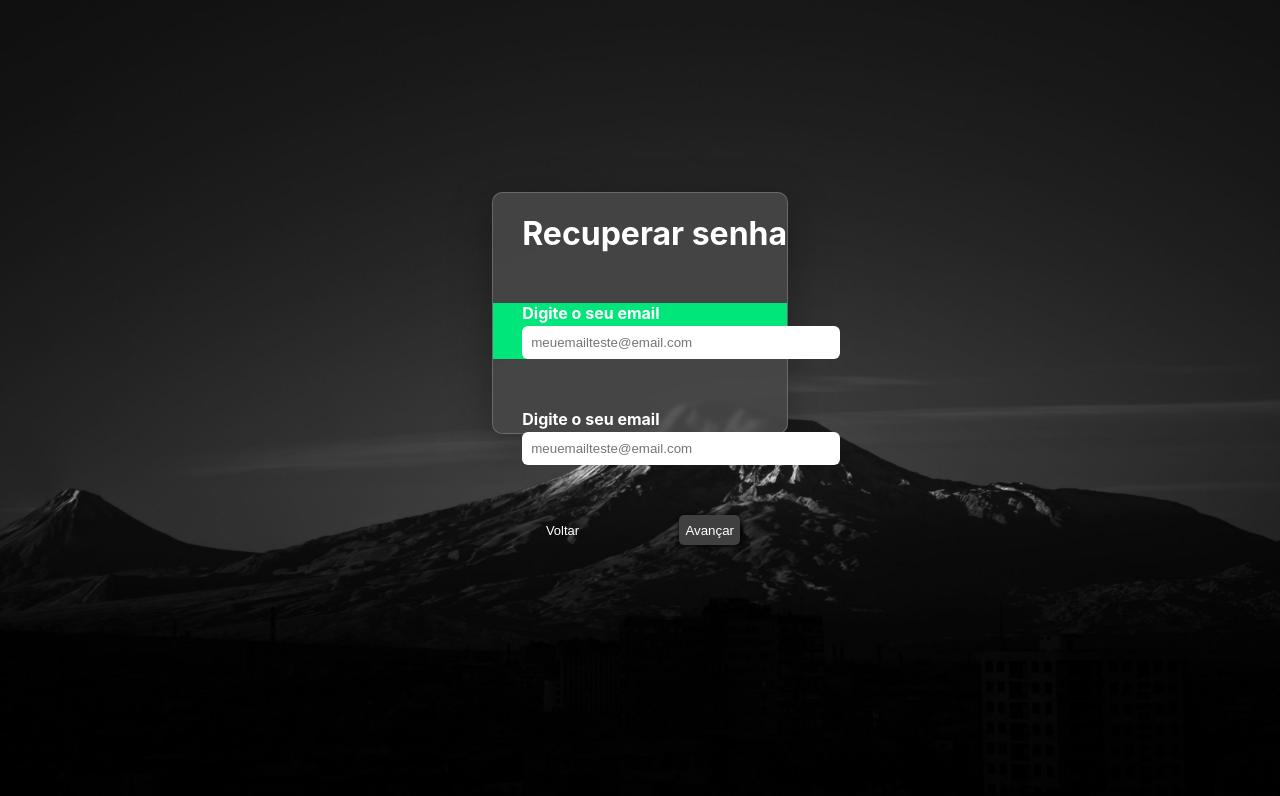
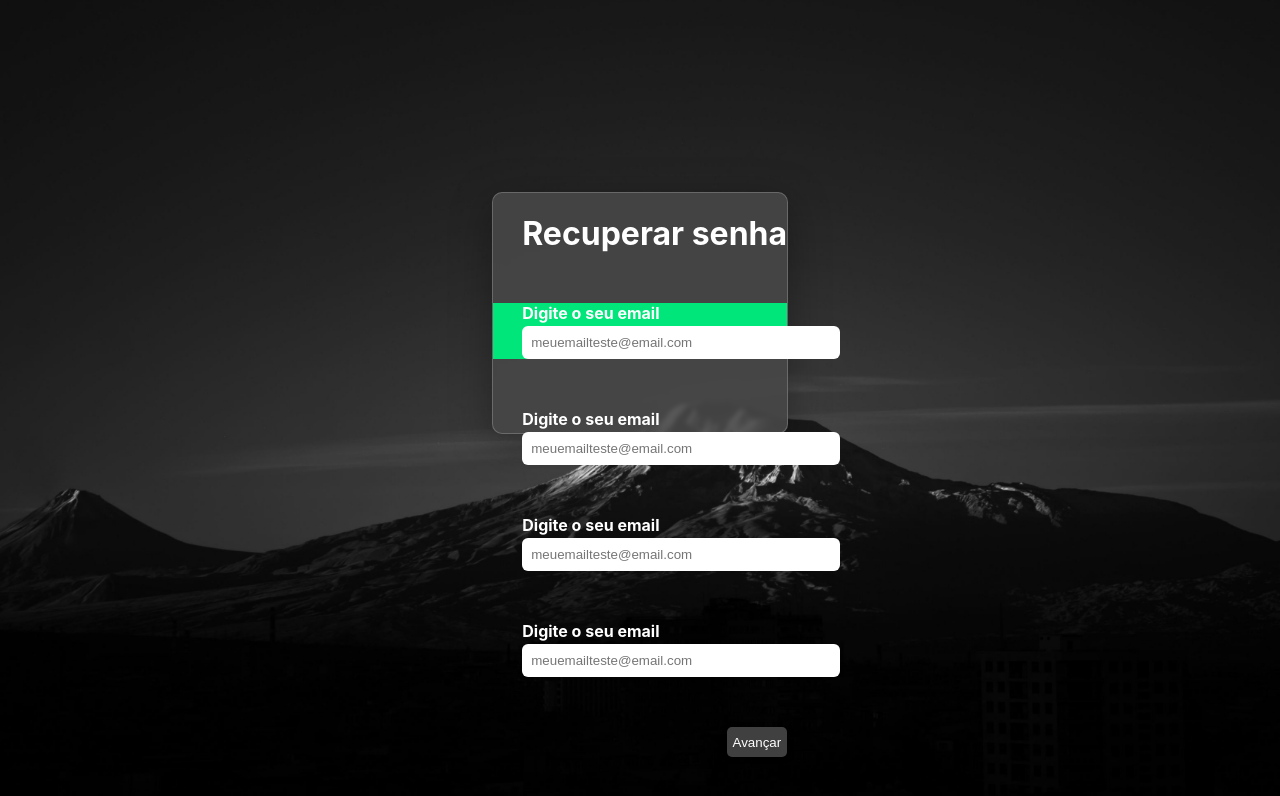
Before and after one commit to Levss30/todo-app-react-frontend, a React (Create React App) app: page /forgot-password in a window 1280 px wide. Shown: the top 796 px of the page. Built offline with nearby package versions, Linux system fonts and the light colour scheme.

Commit message:
Feat Steps

```diff
--- a/src/Components/senha-page/SenhaPage.jsx
+++ b/src/Components/senha-page/SenhaPage.jsx
@@ -37,9 +37,29 @@ const SenhaPage = () => {
                 </div>
               </div>
 
+              <div className='step'>
+                <div className={`step ${step === 3 && "active"}`}>
+                  <div className='wrapper-input-item'>
+                <label>Digite o seu email
+                  <input type="text" placeholder='meuemailteste@email.com'/>
+                </label>
+                  </div>
+                </div>
+              </div>
+
+              <div className='step'>
+                <div className={`step ${step === 4 && "active"}`}>
+                  <div className='wrapper-input-item'>
+                <label>Digite o seu email
+                  <input type="text" placeholder='meuemailteste@email.com'/>
+                </label>
+                  </div>
+                </div>
+              </div>
+
               <div className='wrapper-input-button'>
-              <button className='returnBtn' onClick={handleReturn}>Voltar</button>
-              <button className='nextBtn'>Avançar</button>
+              <button className='returnBtn' simple style={{display: `${step > 1 ? 'block' : 'none'}`, marginRight: 'auto'}} onClick={(e) => {setStep(step - 1); e.preventDefault()}}>Voltar</button>
+              <button className='nextBtn' style={{display: `${step < 4 ? 'block' : 'none'}`, marginLeft: 'auto'}} onClick={(e) => {setStep(step + 1); e.preventDefault()}}>Avançar</button>
               </div>
               </div>
             </div>
```
